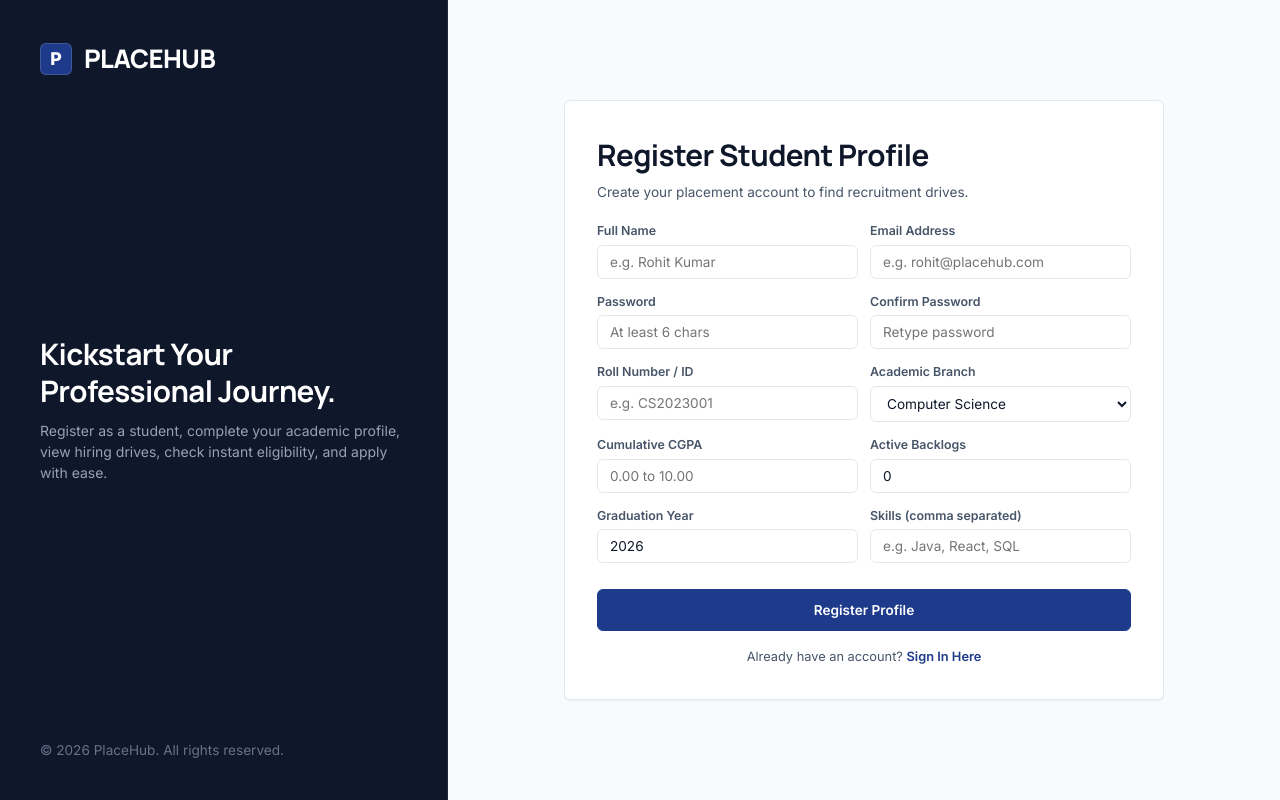
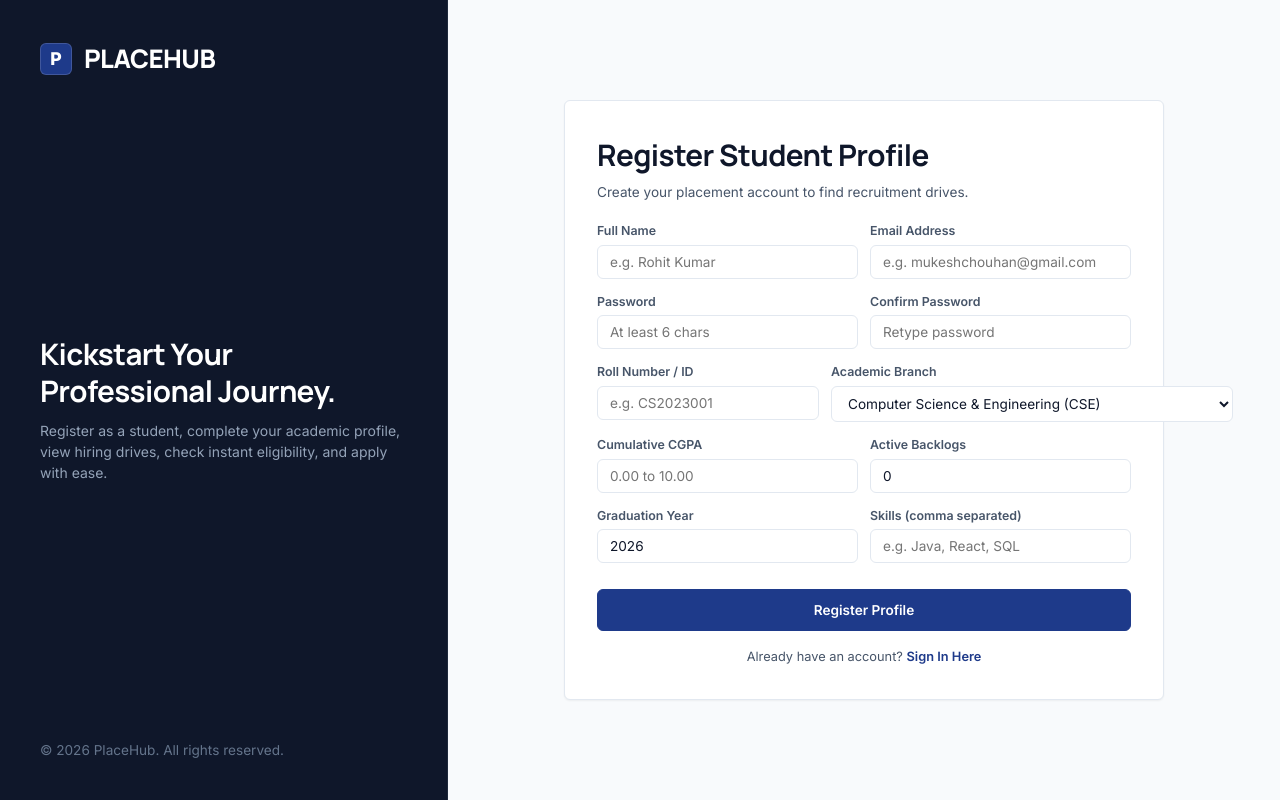
Before and after one commit to mukesh-chouhan/campus-placement-management-system, a React app in the folder frontend/: page /register in a window 1280 px wide. Built offline with nearby package versions, Linux system fonts and the light colour scheme; the HTML template or start-up script is replaced by a standard one.

Commit message:
style: update email placeholder to mukeshchouhan@gmail.com and expand academic branch dropdown options

```diff
--- a/frontend/src/pages/RegisterPage.jsx
+++ b/frontend/src/pages/RegisterPage.jsx
@@ -12,7 +12,7 @@ const RegisterPage = () => {
     password: '',
     confirmPassword: '',
     rollNumber: '',
-    branch: 'Computer Science',
+    branch: 'Computer Science & Engineering (CSE)',
     cgpa: '',
     backlogs: '0',
     graduationYear: '2026',
@@ -124,7 +124,7 @@ const RegisterPage = () => {
                   className="form-control"
                   value={formData.email}
                   onChange={handleChange}
-                  placeholder="e.g. rohit@placehub.com"
+                  placeholder="e.g. mukeshchouhan@gmail.com"
                   required
                 />
               </div>
@@ -181,10 +181,17 @@ const RegisterPage = () => {
                   onChange={handleChange}
                   required
                 >
-                  <option value="Computer Science">Computer Science</option>
-                  <option value="Information Technology">Information Technology</option>
-                  <option value="Electronics Engineering">Electronics Engineering</option>
-                  <option value="Electrical Engineering">Electrical Engineering</option>
+                  <option value="Computer Science & Engineering (CSE)">Computer Science & Engineering (CSE)</option>
+                  <option value="Computer Science & Engineering (AI & ML)">Computer Science & Engineering (AI & ML)</option>
+                  <option value="Computer Science & Engineering (Data Science)">Computer Science & Engineering (Data Science)</option>
+                  <option value="Computer Science & Engineering (Cyber Security)">Computer Science & Engineering (Cyber Security)</option>
+                  <option value="Computer Science & Engineering (IoT)">Computer Science & Engineering (IoT)</option>
+                  <option value="Computer Science & Engineering (Cloud Computing)">Computer Science & Engineering (Cloud Computing)</option>
+                  <option value="Computer Science & Engineering (Artificial Intelligence)">Computer Science & Engineering (Artificial Intelligence)</option>
+                  <option value="Computer Science & Engineering (Machine Learning)">Computer Science & Engineering (Machine Learning)</option>
+                  <option value="Information Technology (IT)">Information Technology (IT)</option>
+                  <option value="Electronics & Communication Engineering (ECE)">Electronics & Communication Engineering (ECE)</option>
+                  <option value="Electrical & Electronics Engineering (EEE)">Electrical & Electronics Engineering (EEE)</option>
                   <option value="Mechanical Engineering">Mechanical Engineering</option>
                   <option value="Civil Engineering">Civil Engineering</option>
                 </select>
--- a/frontend/src/pages/StudentProfile.jsx
+++ b/frontend/src/pages/StudentProfile.jsx
@@ -569,10 +569,17 @@ const StudentProfile = () => {
                 <div className="form-group">
                   <label htmlFor="branch">Academic Branch</label>
                   <select id="branch" className="form-control" value={formData.branch} onChange={e => setFormData({ ...formData, branch: e.target.value })} required>
-                    <option value="Computer Science">Computer Science</option>
-                    <option value="Information Technology">Information Technology</option>
-                    <option value="Electronics Engineering">Electronics Engineering</option>
-                    <option value="Electrical Engineering">Electrical Engineering</option>
+                    <option value="Computer Science & Engineering (CSE)">Computer Science & Engineering (CSE)</option>
+                    <option value="Computer Science & Engineering (AI & ML)">Computer Science & Engineering (AI & ML)</option>
+                    <option value="Computer Science & Engineering (Data Science)">Computer Science & Engineering (Data Science)</option>
+                    <option value="Computer Science & Engineering (Cyber Security)">Computer Science & Engineering (Cyber Security)</option>
+                    <option value="Computer Science & Engineering (IoT)">Computer Science & Engineering (IoT)</option>
+                    <option value="Computer Science & Engineering (Cloud Computing)">Computer Science & Engineering (Cloud Computing)</option>
+                    <option value="Computer Science & Engineering (Artificial Intelligence)">Computer Science & Engineering (Artificial Intelligence)</option>
+                    <option value="Computer Science & Engineering (Machine Learning)">Computer Science & Engineering (Machine Learning)</option>
+                    <option value="Information Technology (IT)">Information Technology (IT)</option>
+                    <option value="Electronics & Communication Engineering (ECE)">Electronics & Communication Engineering (ECE)</option>
+                    <option value="Electrical & Electronics Engineering (EEE)">Electrical & Electronics Engineering (EEE)</option>
                     <option value="Mechanical Engineering">Mechanical Engineering</option>
                     <option value="Civil Engineering">Civil Engineering</option>
                   </select>
```
